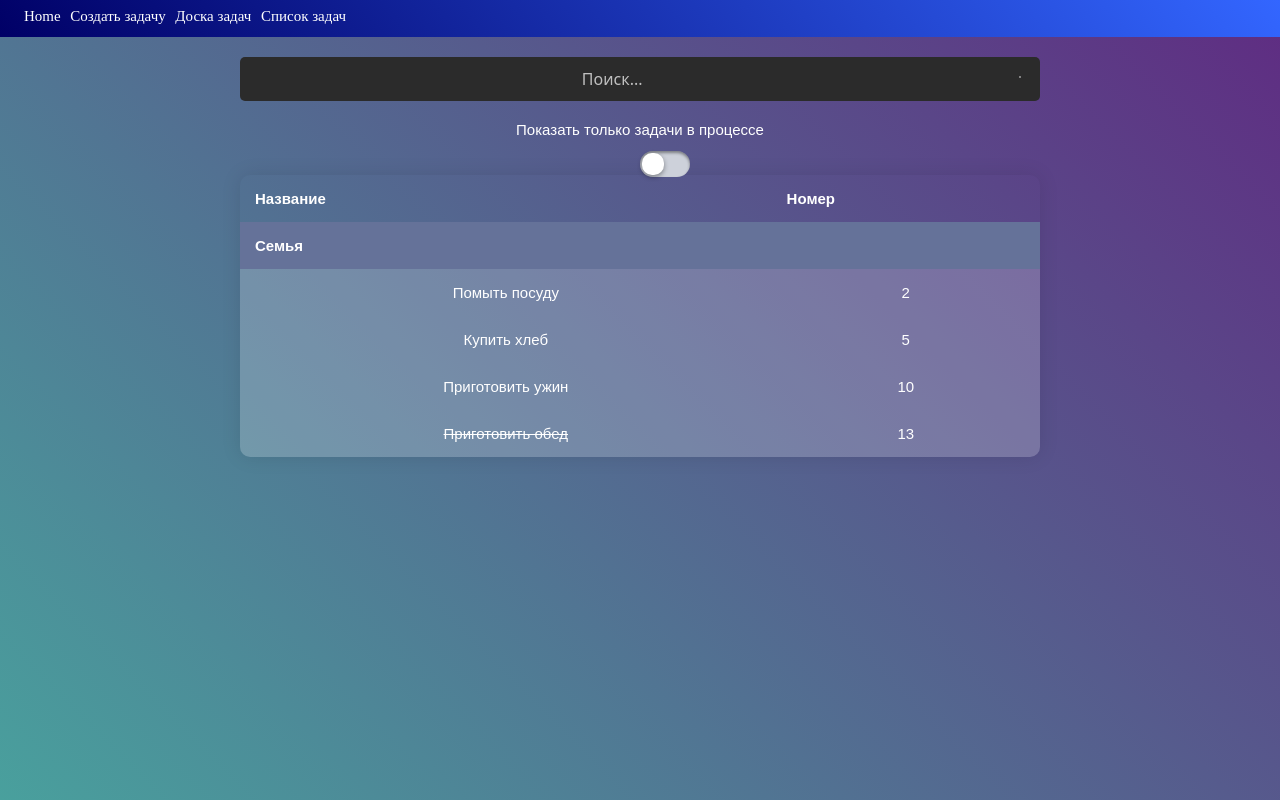
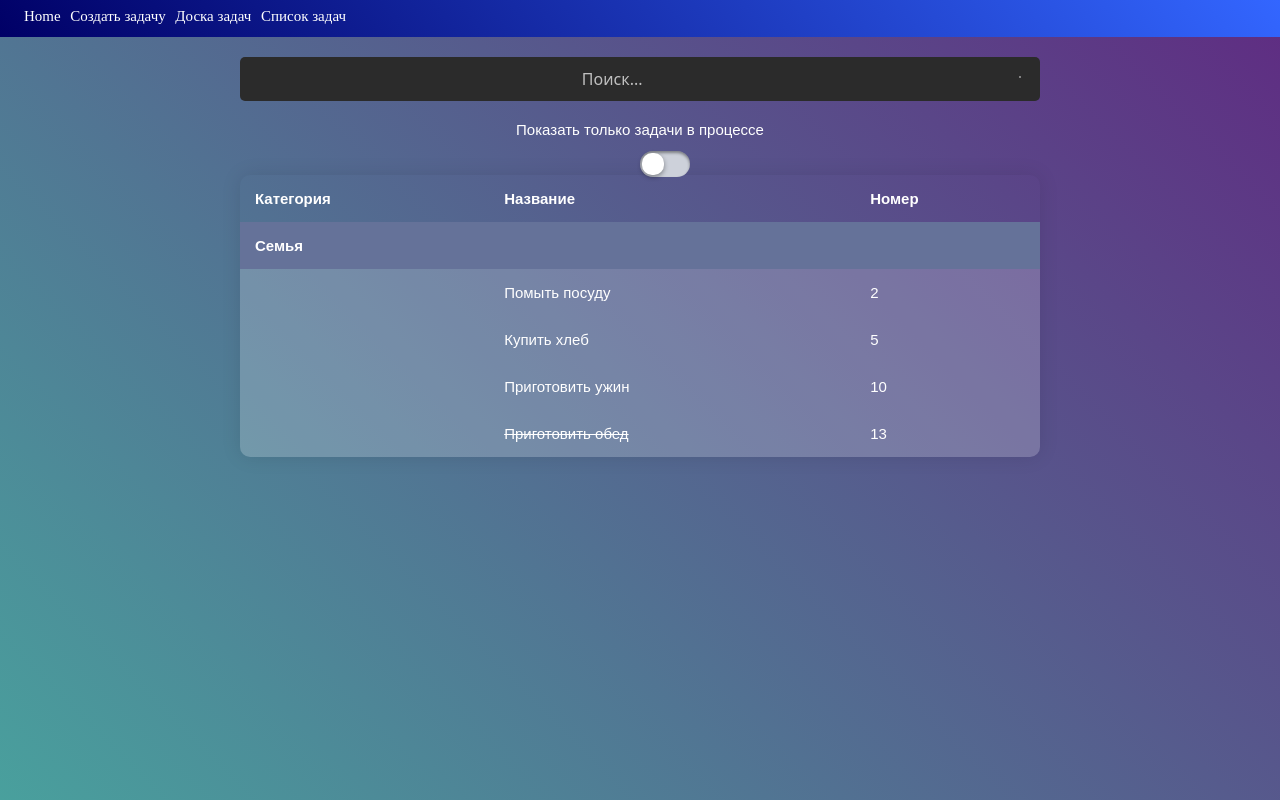
Before and after one commit to NellyMagaramova/canban, a React (Create React App) app: page /show_all_tasks in a window 1280 px wide. Built offline with nearby package versions, Linux system fonts and the light colour scheme.

Commit message:
update table

```diff
--- a/src/components/table/style.css
+++ b/src/components/table/style.css
@@ -34,6 +34,7 @@
     padding: 15px;
     background-color: rgba(255, 255, 255, 0.2);
     color: #fff;
+    text-align: left;
 }
 
 th {
--- a/src/components/table/task-row.js
+++ b/src/components/table/task-row.js
@@ -3,7 +3,7 @@
 function TaskCategoryRow({category}) {
     return (
         <tr className={styles.category}>
-            <th colSpan="2">
+            <th colSpan="3">
                 {category}
             </th>
         </tr>
@@ -17,10 +17,13 @@
         <s> {task.title} </s>;
 
     return (
+
         <tr>
+            <td> </td>
             <td>{name}</td>
             <td>{task.number}</td>
         </tr>
+
     );
 }
 export {TaskRow, TaskCategoryRow}
--- a/src/components/table/task-search.js
+++ b/src/components/table/task-search.js
@@ -12,10 +12,8 @@
 
     return (
         <>
-
             <div className="container">
                 <form role="search" id="form">
-
 
                     <input
                         type="search"
--- a/src/components/table/task-table.js
+++ b/src/components/table/task-table.js
@@ -75,6 +75,7 @@
             <table>
                 <thead>
                 <tr>
+                    <th>Категория</th>
                     <th>Название</th>
                     <th>Номер</th>
                 </tr>
```
